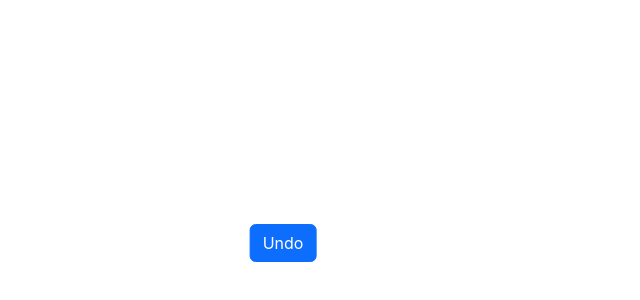
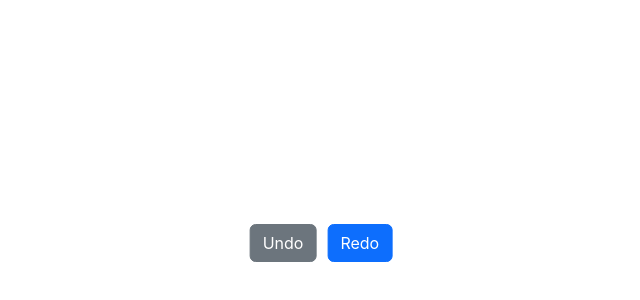
Before and after one commit to fernanda-freitas/draw-with-click-react, a React (Create React App) app: page / in a window 1280 px wide. Shown: the part 490-790 px from the top of the page, without its empty margins (357-997 px from the left). Built offline with nearby package versions, Linux system fonts and the light colour scheme; the HTML template or start-up script is replaced by a standard one.

Commit message:
playing with data from different usestates

```diff
--- a/src/App.css
+++ b/src/App.css
@@ -18,3 +18,10 @@
   left: 50%;
   transform: translateX(-50%);
 }
+
+.redo-action {
+  position: absolute;
+  bottom: 3rem;
+  left: 56%;
+  transform: translateX(-50%);
+}
--- a/src/App.jsx
+++ b/src/App.jsx
@@ -3,15 +3,31 @@ import './App.css';
 
 function App() {
   const [clickList, setClickList] = useState([]);
-  const [lastItem, setLastItem] = useState([])
+  const [undid, setUndid] = useState([])
 
   const handleClick = (e) => (
     setClickList([ ...clickList , {x: e.clientX, y: e.clientY }])
   )
 
-  const handleUndo = (e) => {
-    e.stopPropagation()
-    setClickList(clickList.slice(0, -1))
+  const handleUndo = (event) => {
+    event.stopPropagation()
+
+    const lastItem = clickList[clickList.length - 1]
+    setUndid((prev) => {
+      return [...prev, lastItem]
+    })
+
+    setClickList((prev) => {
+      const newArr = [...prev].slice(0,-1)
+      return newArr
+    })
+  }
+
+  console.log(clickList)
+  console.log(undid)
+
+  const handleRedo = (event) => {
+    event.stopPropagation()
   }
 
   return (
@@ -19,7 +35,8 @@ function App() {
       {clickList.map((circle) => {
         return <div className='click' style={{left: circle.x, top: circle.y}}></div>
       })}
-      <button onClick={handleUndo} type="button" className="btn btn-primary undo-action">Undo</button>
+      <button onClick={handleUndo} type="button" className="btn btn-secondary undo-action">Undo</button>
+      <button onClick={handleRedo} type="button" className="btn btn-primary redo-action">Redo</button>
     </div>
   );
 }
```
